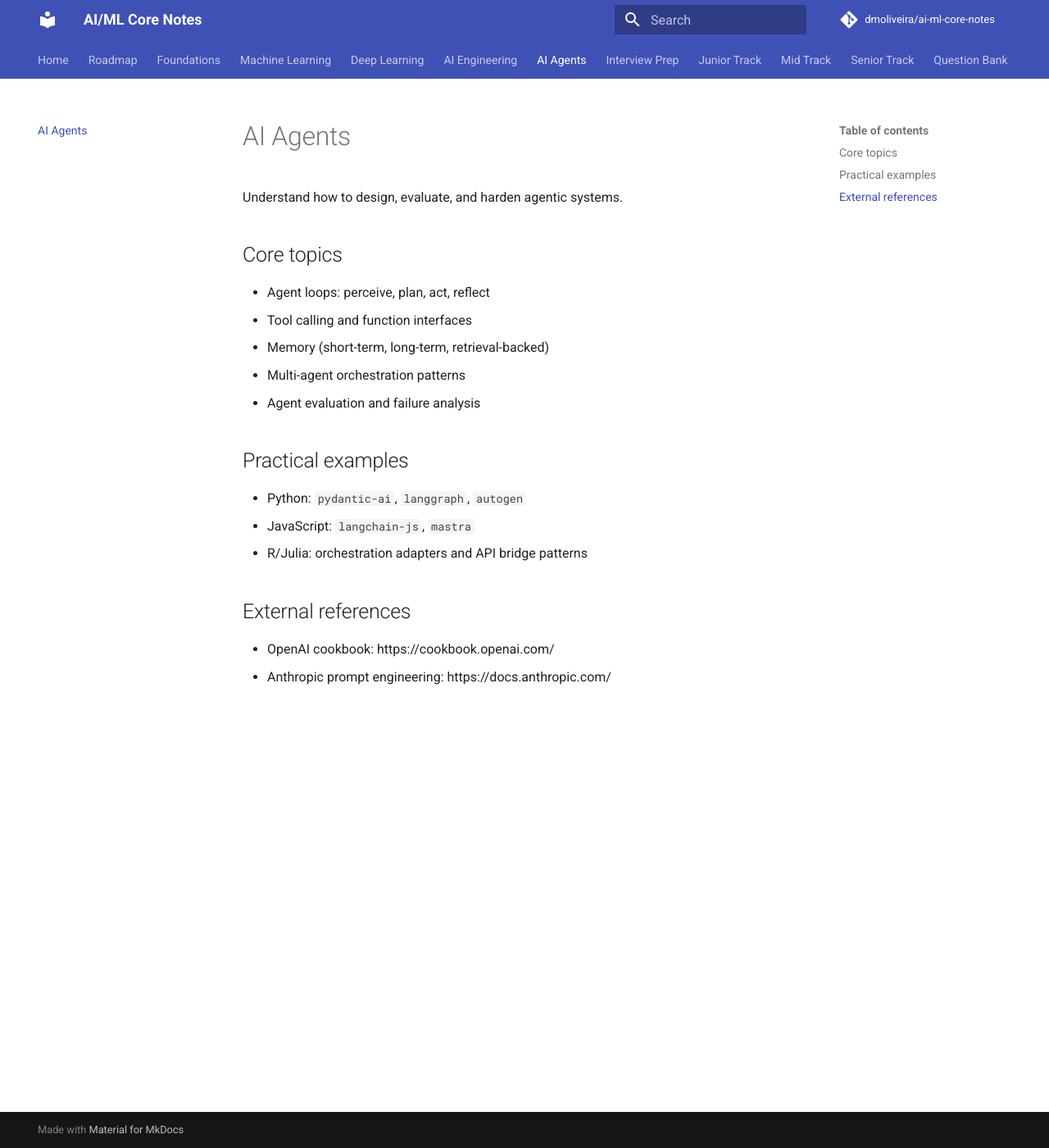
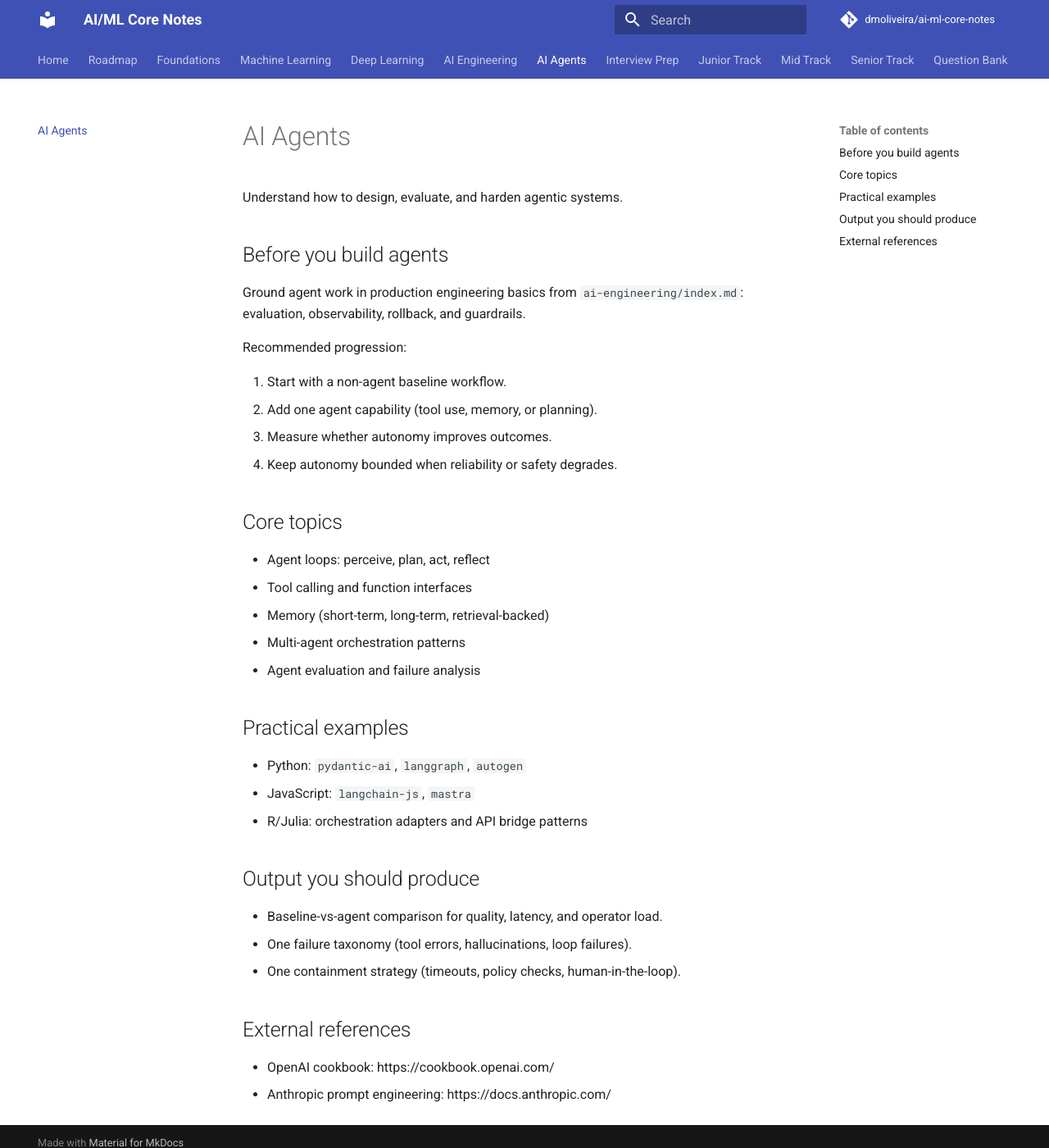
Before and after one commit to dmoliveira/ai-ml-core-notes, an MkDocs documentation site: the page built from docs/ai-agents/index.md, in a window 1280 px wide and 1400 px high. Shown: the whole window at 82% size. Built offline with MkDocs 1.6.1 and Material for MkDocs 9.7.7, drawn with Linux system fonts in a browser that asks for light colours; comment, search, counter and statistics services are not loaded.

Commit message:
Improve AI engineering to agents progression cohesion

```diff
--- a/docs/ai-agents/index.md
+++ b/docs/ai-agents/index.md
@@ -1,6 +1,17 @@
 # AI Agents
 
 Understand how to design, evaluate, and harden agentic systems.
+
+## Before you build agents
+
+Ground agent work in production engineering basics from `ai-engineering/index.md`: evaluation, observability, rollback, and guardrails.
+
+Recommended progression:
+
+1. Start with a non-agent baseline workflow.
+2. Add one agent capability (tool use, memory, or planning).
+3. Measure whether autonomy improves outcomes.
+4. Keep autonomy bounded when reliability or safety degrades.
 
 ## Core topics
 
@@ -16,6 +27,12 @@ Understand how to design, evaluate, and harden agentic systems.
 - JavaScript: `langchain-js`, `mastra`
 - R/Julia: orchestration adapters and API bridge patterns
 
+## Output you should produce
+
+- Baseline-vs-agent comparison for quality, latency, and operator load.
+- One failure taxonomy (tool errors, hallucinations, loop failures).
+- One containment strategy (timeouts, policy checks, human-in-the-loop).
+
 ## External references
 
 - OpenAI cookbook: https://cookbook.openai.com/
```
Also changed, not shown: README.md (+1 -0 lines), docs/ai-engineering/index.md (+15 -0 lines).
